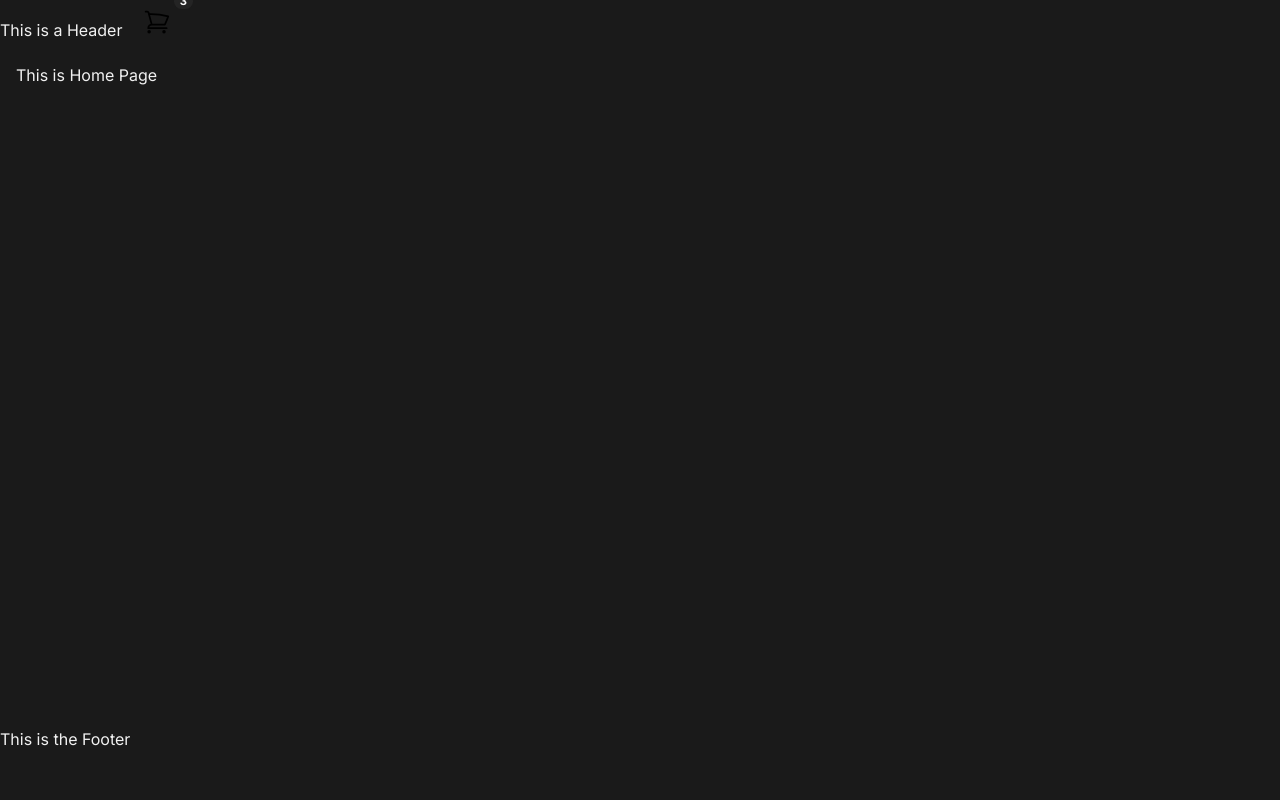
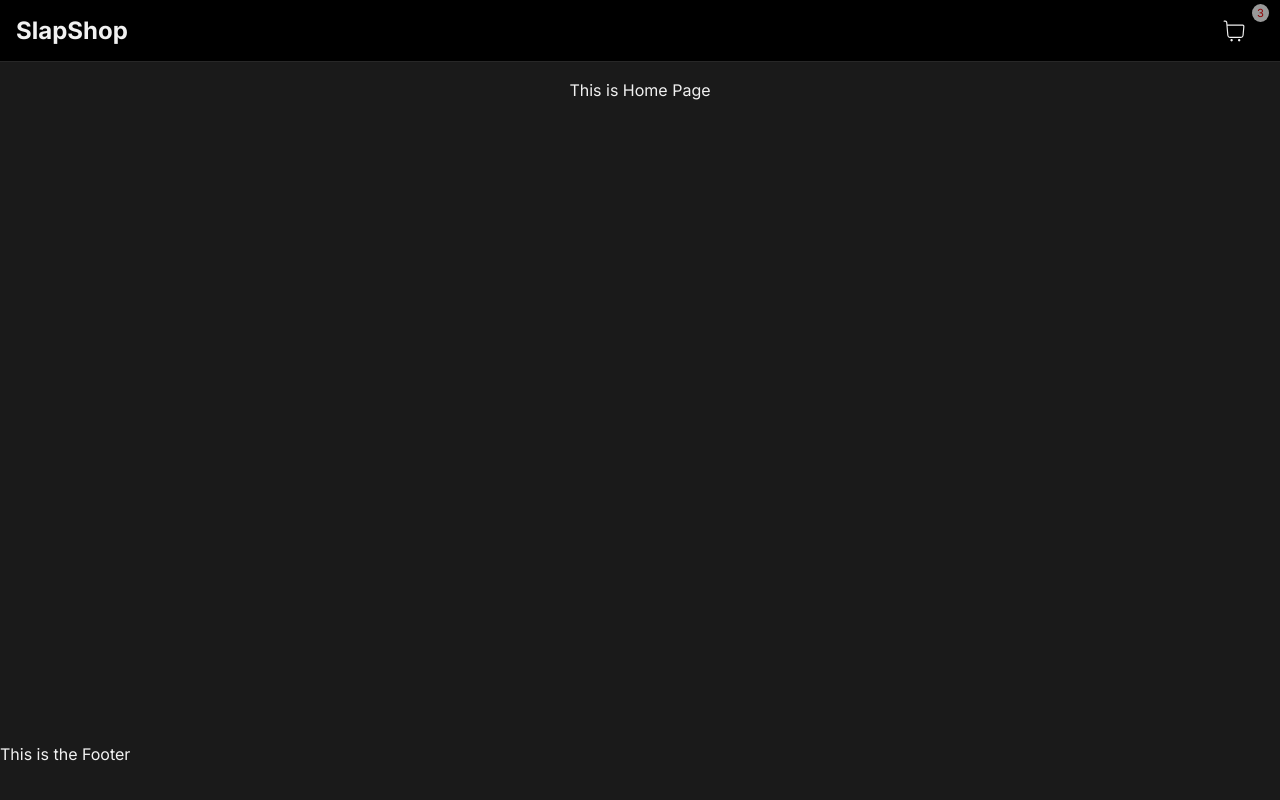
Before and after one commit to ebejmo/react-ca, a React (Vite) app: page / in a window 1280 px wide. Built offline with nearby package versions, Linux system fonts and the light colour scheme.

Commit message:
Refactor: root variables for colors, buttons and theme

```diff
--- a/index.html
+++ b/index.html
@@ -13,7 +13,7 @@
       rel="stylesheet"
     />
     <meta name="viewport" content="width=device-width, initial-scale=1.0" />
-    <title>Vite + React</title>
+    <title>SlapShop | Home</title>
   </head>
   <body>
     <div id="root"></div>
--- a/package.json
+++ b/package.json
@@ -20,6 +20,7 @@
   "dependencies": {
     "react": "^19.1.0",
     "react-dom": "^19.1.0",
+    "react-icons": "^5.5.0",
     "react-router-dom": "^7.5.2",
     "styled-components": "^6.1.17"
   },
--- a/src/components/Layout/CartIcon/CartIcon.jsx
+++ b/src/components/Layout/CartIcon/CartIcon.jsx
@@ -1,3 +1,4 @@
+import { CiShoppingCart } from 'react-icons/ci';
 import { useNavigate } from 'react-router-dom';
 import styles from './CartIcon.module.scss';
 
@@ -6,30 +7,11 @@ export default function CartIcon({ cartCount = 0 }) {
   return (
     <button
       type="button"
-      className={styles.wrapper}
+      className={styles.cartButton}
       onClick={() => navigate('/cart')}
       aria-label="View cart"
     >
-      <svg
-        xmlns="http://www.w3.org/2000/svg"
-        fill="none"
-        viewBox="0 0 24 24"
-        strokeWidth="1.5"
-        stroke="currentColor"
-        className={styles.icon}
-      >
-        <path
-          strokeLinecap="round"
-          strokeLinejoin="round"
-          d="M2.25 3h1.386c.51 0 .955.343 1.087.835l.383 1.437M7.5 14.25a3 3 0 0 0-3
-         3h15.75m-12.75-3h11.218c1.121-2.3 2.1-4.684
-         2.924-7.138a60.114 60.114 0 0 0-16.536-1.84M7.5
-         14.25 5.106 5.272M6 20.25a.75.75 0 1 1-1.5 0
-         .75.75 0 0 1 1.5 0Zm12.75 0a.75.75 0 1 1-1.5 0
-         .75.75 0 0 1 1.5 0Z"
-        />
-      </svg>
-
+      <CiShoppingCart className={styles.icon} />
       {cartCount > 0 && <span className={styles.badge}>{cartCount}</span>}
     </button>
   );
--- a/src/components/Layout/CartIcon/CartIcon.module.scss
+++ b/src/components/Layout/CartIcon/CartIcon.module.scss
@@ -1,28 +1,26 @@
-.wrapper {
+.cartButton {
+  background: none;
+  border: none;
+  color: var(--color-text);
   position: relative;
+  display: flex;
+  align-items: center;
+  justify-content: center;
   cursor: pointer;
-  display: inline-block;
-
-  &:hover {
-    opacity: 0.8;
-  }
 }
 
 .icon {
   width: 28px;
   height: 28px;
-  color: rgb(0, 0, 0);
 }
 
 .badge {
   position: absolute;
-  top: -6px;
-  right: -6px;
-  background-color: rgb(36, 36, 36);
-  color: white;
+  top: -5px;
+  right: -5px;
+  background-color: var(--color-primary);
+  color: var(--color-error);
   font-size: 0.7rem;
-  font-weight: bold;
-  border-radius: 9999px;
-  padding: 2px 6px;
-  line-height: 1;
+  padding: 2px 5px;
+  border-radius: 50%;
 }
--- a/src/components/Layout/Header/Header.jsx
+++ b/src/components/Layout/Header/Header.jsx
@@ -1,10 +1,12 @@
-import CartIcon from '../CartIcon/CartIcon';
+import styles from './Header.module.scss';
+import TopBar from './TopBar';
 
 function Header() {
   return (
-    <div>
-      This is a Header <CartIcon cartCount={3} />
-    </div>
+    <header className={styles.header}>
+      <TopBar />
+      {/* <Navigation /> */}
+    </header>
   );
 }
 
--- /dev/null
+++ b/src/components/Layout/Header/TopBar.jsx
@@ -0,0 +1,19 @@
+import { Link } from 'react-router-dom';
+import CartIcon from '../CartIcon/CartIcon';
+import styles from './TopBar.module.scss';
+
+function TopBar() {
+  return (
+    <div className={styles.topBar}>
+      <Link to="/" className={styles.logo}>
+        SlapShop
+      </Link>
+      <div className={styles.actions}>
+        <CartIcon cartCount={3} />
+        {/* theme toggler */}
+      </div>
+    </div>
+  );
+}
+
+export default TopBar;
--- /dev/null
+++ b/src/components/Layout/Header/TopBar.module.scss
@@ -0,0 +1,24 @@
+@use '../../../styles/variables.scss' as *;
+
+.topBar {
+  display: flex;
+  align-items: center;
+  justify-content: space-between;
+  height: 62px;
+  padding: 0 1rem;
+  background-color: var(--color-header);
+  border-bottom: 1px solid var(--color-border-light);
+}
+
+.logo {
+  font-size: 1.5rem;
+  font-weight: 700;
+  color: var(--color-text);
+  text-decoration: none;
+}
+
+.actions {
+  display: flex;
+  align-items: center;
+  gap: 1rem;
+}
--- a/src/styles/base.scss
+++ b/src/styles/base.scss
@@ -1,4 +1,35 @@
 @use './variables' as *;
+
+:root {
+  --color-bg: #1a1a1a;
+  --color-header: #000000;
+
+  --color-text: #f1f1f1;
+  --color-white: #ffffff;
+  --color-black: #000000;
+
+  --color-primary: #999999;
+  --color-primary-dark: #7a7a7a;
+  --color-success: #06790a;
+  --color-error: #900608;
+  --color-accent: #d4af37;
+
+  --color-border: #c4c4c4;
+  --color-border-light: rgba(196, 196, 196, 0.2);
+
+  --button-primary-bg: #999999;
+  --button-primary-text: #000000;
+  --button-hover-bg: #7a7a7a;
+
+  --font-family-base: 'Inter', Arial, sans-serif;
+  --transition-default: all 0.3s ease-in-out;
+
+  --border-radius-small: 4px;
+  --border-radius-large: 12px;
+
+  --z-index-header: 100;
+  --z-index-modal: 1000;
+}
 
 *,
 *::before,
@@ -18,6 +49,14 @@ body {
   font-weight: 400;
   line-height: 1.5;
   min-height: 100vh;
+}
+
+main {
+  margin: 0 auto;
+  padding: 1rem;
+  max-width: 1200px;
+  min-height: calc(100vh - 120px);
+  padding: $spacing;
 }
 
 h1 {
@@ -57,8 +96,3 @@ button {
   padding: 0.5rem 1rem;
   border-radius: 0.25rem;
 }
-
-main {
-  min-height: calc(100vh - 120px);
-  padding: $spacing;
-}
--- a/src/styles/variables.scss
+++ b/src/styles/variables.scss
@@ -10,17 +10,18 @@ $font-size-h4: 1.5rem;
 $spacing: 1rem;
 $container-max-width: 1200px;
 
-$color-bg: #1a1a1a;
-$color-header: #000000;
-$color-border: #c4c4c4;
-$color-text: #f1f1f1;
+// $color-bg: #1a1a1a;
+// $color-header: #000000;
+// $color-border: #c4c4c4;
+// $color-border-light: rgba($color-border, 0.2);
+// $color-text: #f1f1f1;
 
-$color-primary: #999999;
-$color-primary-dark: #7a7a7a;
-$color-accent: #d4af37;
-$color-error: #900608;
-$color-success: #06790a;
+// $color-primary: #999999;
+// $color-primary-dark: #7a7a7a;
+// $color-accent: #d4af37;
+// $color-error: #900608;
+// $color-success: #06790a;
 
-$button-primary-bg: $color-primary;
-$button-primary-text: #000000;
-$button-hover-bg: $color-primary-dark;
+// $button-primary-bg: $color-primary;
+// $button-primary-text: #000000;
+// $button-hover-bg: $color-primary-dark;
```
Also changed, not shown: src/components/Layout/Header/Header.module.scss (added), src/components/Layout/Header/Navigation.jsx (added), src/components/Layout/Header/Search.jsx (added), 1 other file (tests, documents, lock files or other folders).
